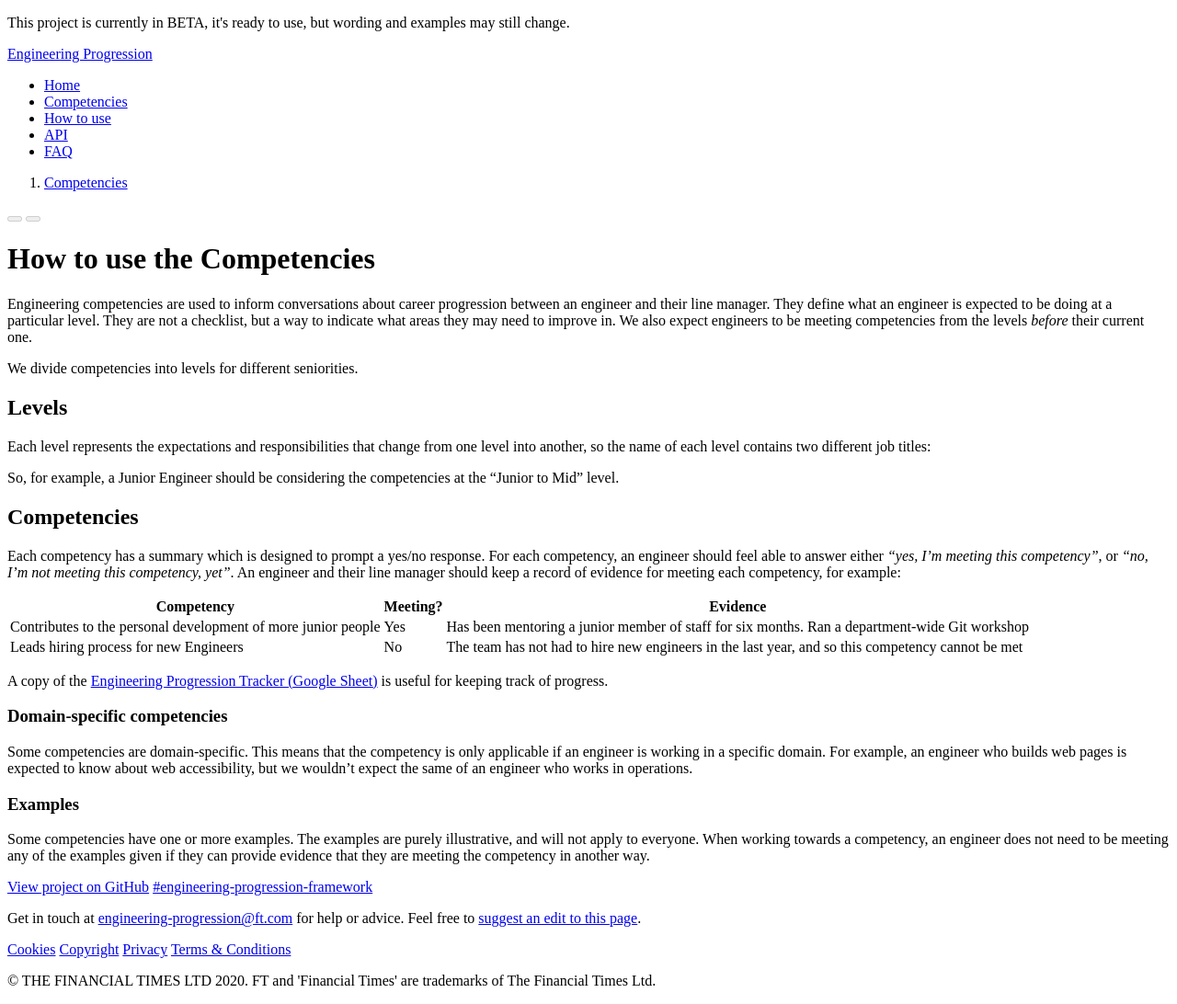
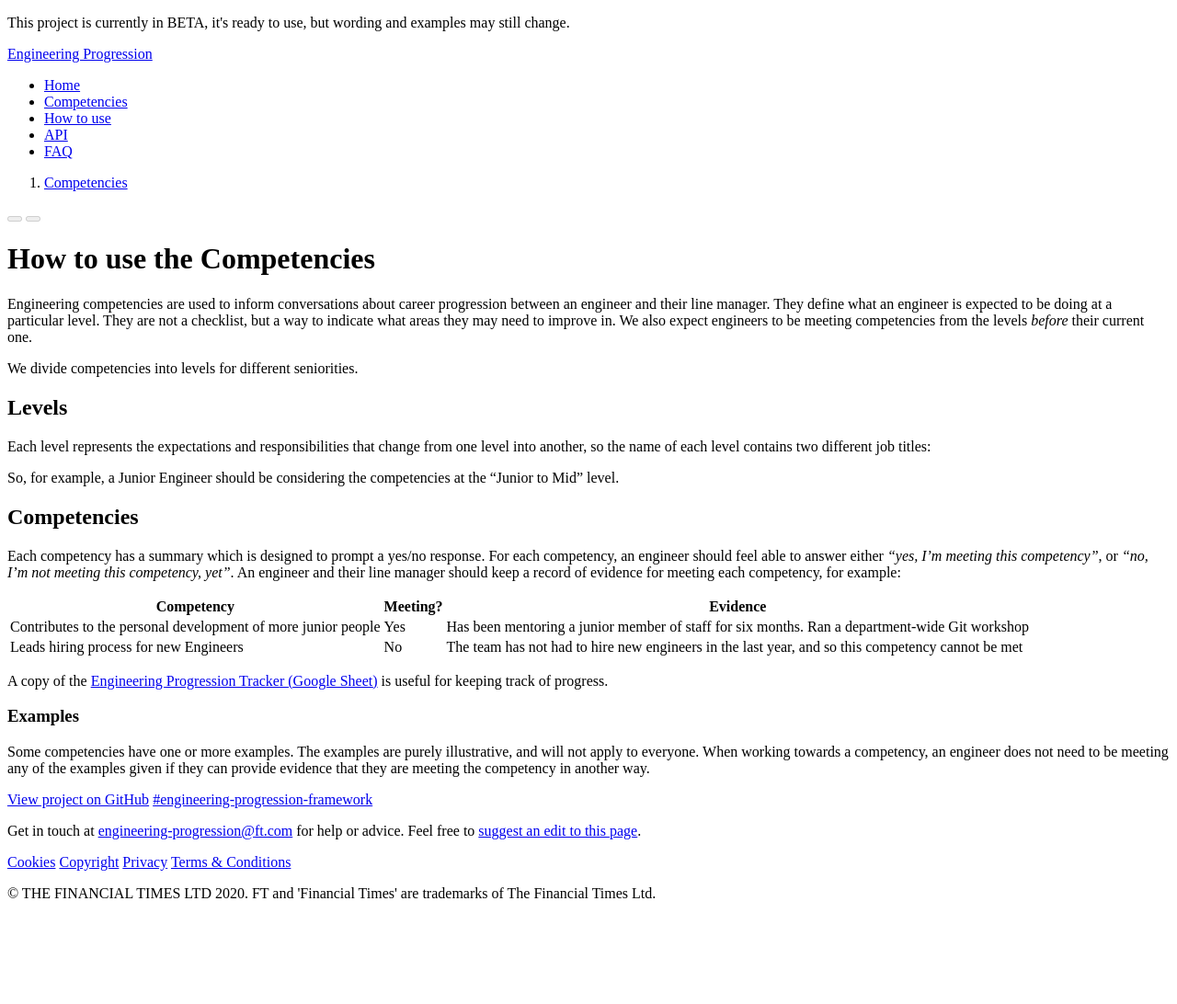
Before and after one commit to Financial-Times/engineering-progression, a Jekyll site: the page built from site/pages/competencies/how-to-use.md, in a window 1280 px wide. Shown: the whole page at 92% size. Built offline with Jekyll 4.4.1, drawn with Linux system fonts in a browser that asks for light colours; a style sheet for code colours, icons or effects is not loaded; after the commit the page ends 997 px from its top, so only the background shows below that.

Commit message:
Remove domain-specific competencies (#335)
We [decided against introducing these](https://github.com/Financial-Times/engineering-progression/issues/8#issuecomment-584715646) and missed removing this reference.

```diff
--- a/site/pages/competencies/how-to-use.md
+++ b/site/pages/competencies/how-to-use.md
@@ -47,10 +47,6 @@ Each competency has a summary which is designed to prompt a yes/no response. For
 
 A copy of the <a href="https://docs.google.com/spreadsheets/d/1V0LIbCQtJsi2iowfJnRTDr4Na4LhNAlJ_UHl9dDQs00/edit" class="o-typography-link--external">Engineering Progression Tracker (Google Sheet)</a> is useful for keeping track of progress.
 
-### Domain-specific competencies
-
-Some competencies are domain-specific. This means that the competency is only applicable if an engineer is working in a specific domain. For example, an engineer who builds web pages is expected to know about web accessibility, but we wouldn't expect the same of an engineer who works in operations.
-
 ### Examples
 
 Some competencies have one or more examples. The examples are purely illustrative, and will not apply to everyone. When working towards a competency, an engineer does not need to be meeting any of the examples given if they can provide evidence that they are meeting the competency in another way.
```
